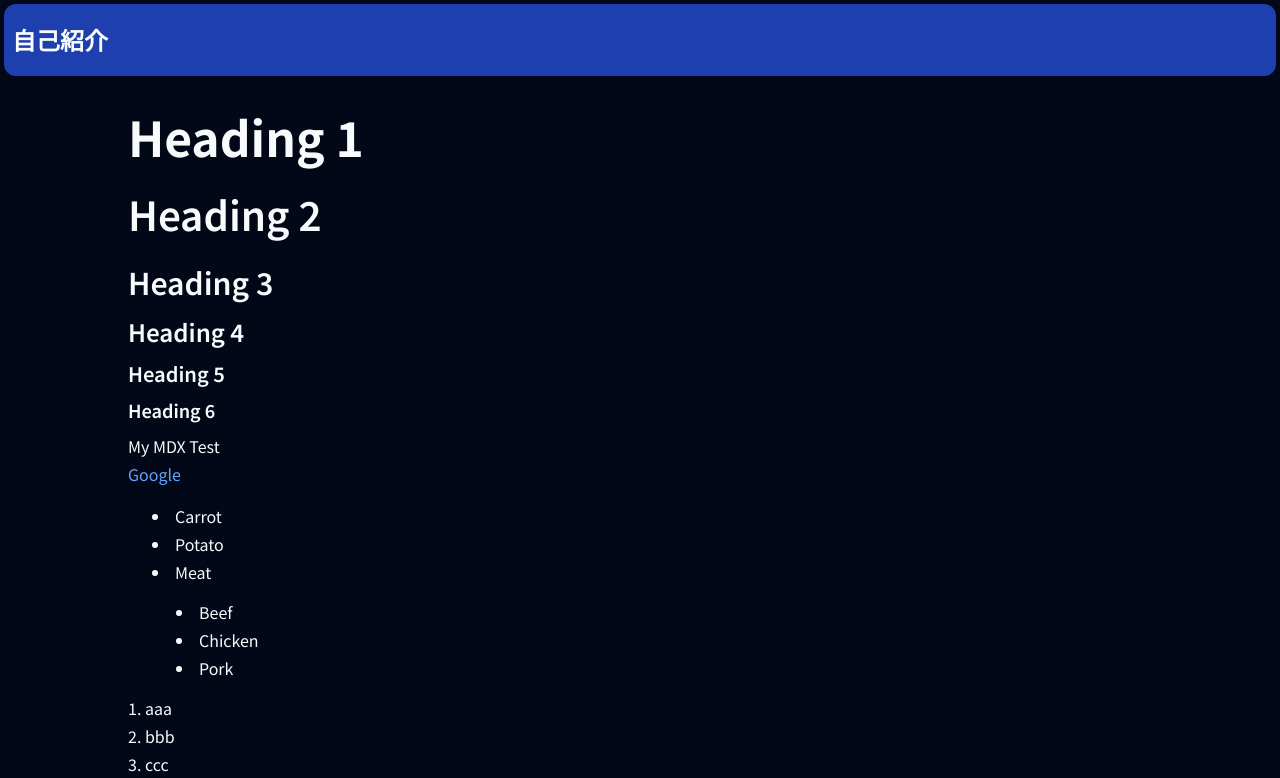
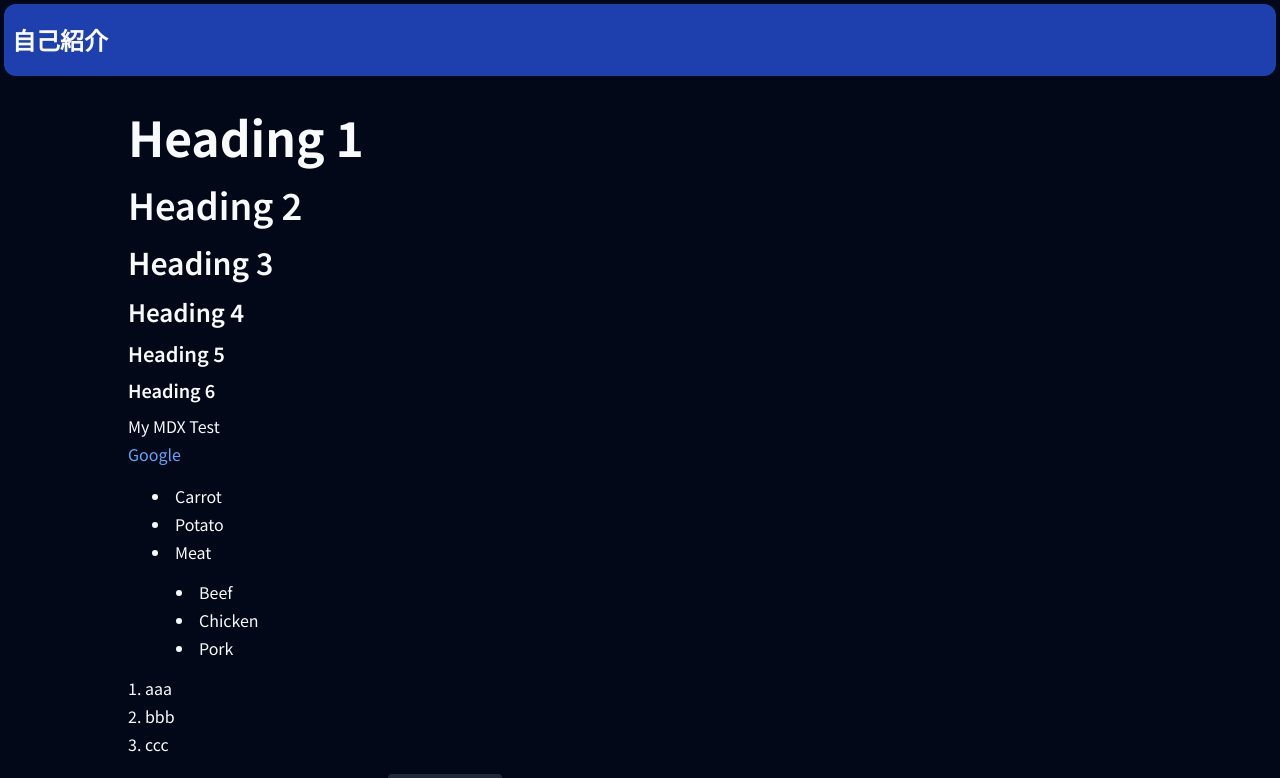
Before and after one commit to Shieru-ktc/about-me, a Next.js app: page /mdtest in a window 1280 px wide. Shown: the top 778 px of the page. Built offline with nearby package versions, Linux system fonts and the light colour scheme.

Commit message:
h系のサイズ調整

```diff
--- a/mdx-components.tsx
+++ b/mdx-components.tsx
@@ -2,7 +2,7 @@ import type { MDXComponents } from "mdx/types";
 export function useMDXComponents(components: MDXComponents): MDXComponents {
   return {
     h1: (props) => <h1 className="my-6 text-5xl font-bold" {...props} />,
-    h2: (props) => <h2 className="my-5 text-[40px] font-semibold" {...props} />,
+    h2: (props) => <h2 className="my-5 text-4xl font-semibold" {...props} />,
     h3: (props) => <h3 className="my-4 text-3xl font-semibold" {...props} />,
     h4: (props) => <h4 className="my-3 text-2xl font-semibold" {...props} />,
     h5: (props) => <h5 className="my-2 text-xl font-semibold" {...props} />,
@@ -26,7 +26,10 @@ export function useMDXComponents(components: MDXComponents): MDXComponents {
       />
     ),
     code: (props) => (
-      <code className="rounded bg-gray-100 p-1 text-red-600" {...props} />
+      <code
+        className="rounded bg-gray-200 p-1 text-red-500 dark:bg-gray-800"
+        {...props}
+      />
     ),
     pre: (props) => (
       <pre
```
